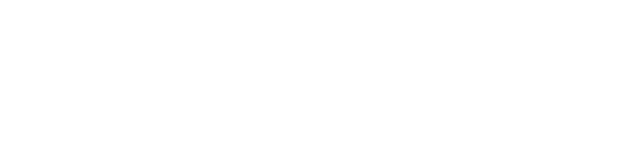
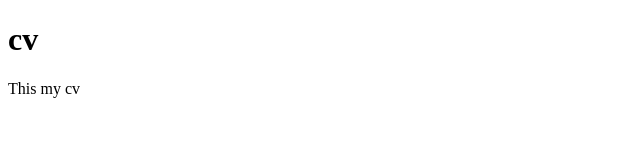
Before and after one commit to T0pchu/rsschool-cv, a plain HTML site: page index.html in a window 1280 px wide. Shown: the whole page, without its empty margins (0-640 px from the left). Drawn offline with Linux system fonts and the light colour scheme.

```diff
--- a/index.html
+++ b/index.html
@@ -7,6 +7,7 @@
     <title>Document</title>
 </head>
 <body>
-
+    <h1>cv</h1>
+    <p>This my cv</p>
 </body>
 </html>
```
